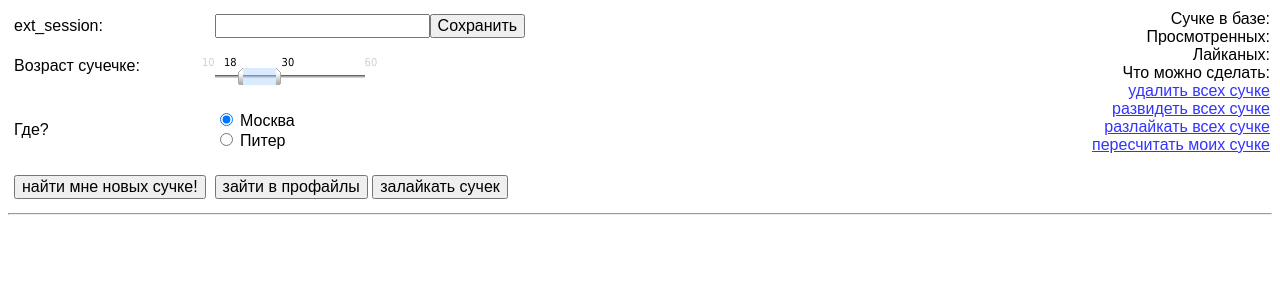
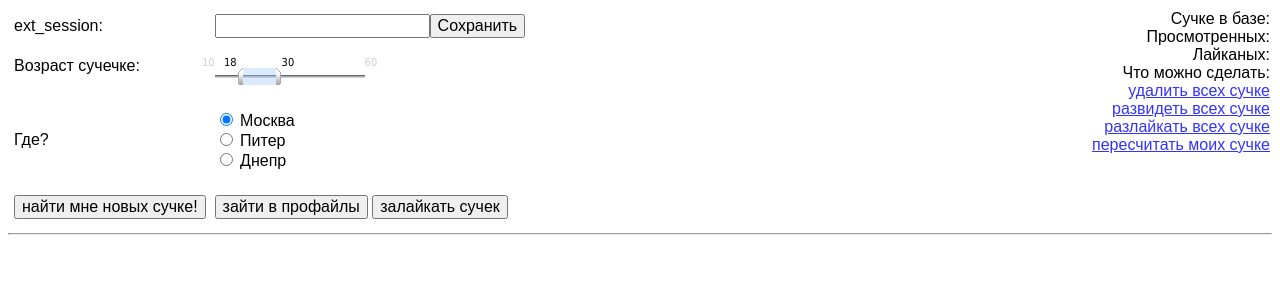
Before and after one commit to rkuzmin/LovePlanetAuto, a Python web app: template templates/home.html in a window 1280 px wide. Shown: the top 300 px of the page. Run offline with Jinja, Linux system fonts and the light colour scheme; the template is opened without the code that fills it, so the values that code supplies are empty.

Commit message:
Update home.html
Dnepr added

```diff
--- a/templates/home.html
+++ b/templates/home.html
@@ -198,6 +198,10 @@ $(document).ready(function(){
     	    <input type="radio" name="fromCity" value="region=4925&city=4962" id="where_1" /> <!-- region-4925/city-4962 -->
     	    Питер</label>
     	  <br />
+    	  <label>
+    	    <input type="radio" name="fromCity" value="region=9964&city=9977" id="where_2" /> <!-- region-9964city-9977 -->
+    	    Днепр</label>
+    	  <br />
     </p></td>
   </tr>
 
```
